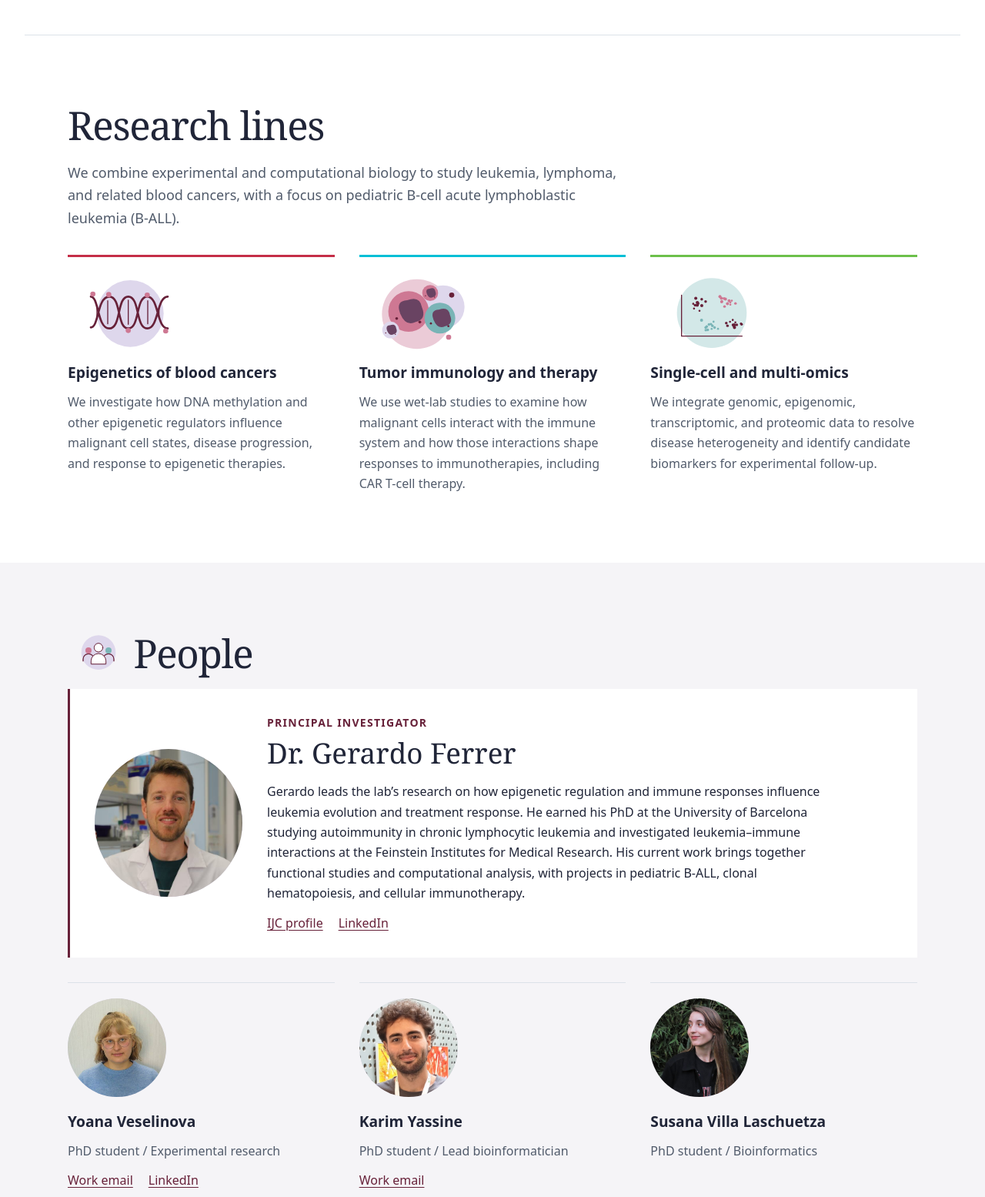
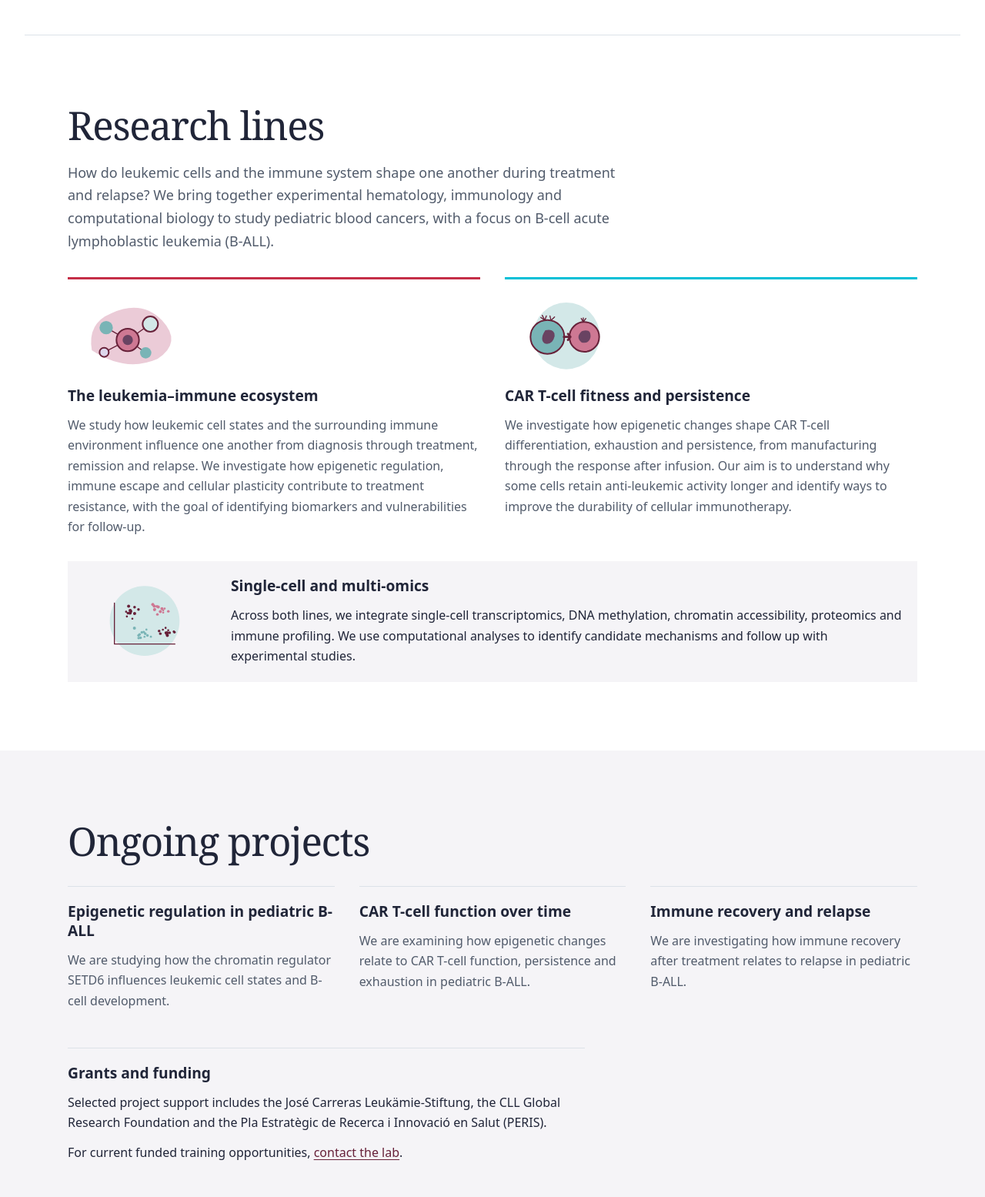
Before and after one commit to TIME-Heme/ferrer-lab, a plain HTML site: page index.html in a window 1280 px wide. Shown: the part 1245-2800 px from the top of the page at 77% size. Drawn offline with Linux system fonts and the light colour scheme.

Commit message:
Expand research, funding, biography and collaborations

```diff
--- a/index.html
+++ b/index.html
@@ -19,6 +19,7 @@
     </div>
     <nav class="wrap navigation" aria-label="Main navigation">
       <a href="#research">Research</a>
+      <a href="#projects">Projects &amp; funding</a>
       <a href="#people">People</a>
       <a href="#publications">Publications</a>
       <a href="#collaborations">Collaborations</a>
@@ -35,31 +36,15 @@
           <p class="hero-affiliation">Based at the SJD Pediatric Cancer Center Barcelona, we are part of the <a href="#collaborations">PHeM program</a>, a collaboration between IJC and SJD.</p>
         </div>
         <svg class="hero-art" viewBox="0 0 240 160" aria-hidden="true" focusable="false">
-          <circle cx="112" cy="81" r="68" class="art-wash"/>
-          <circle cx="163" cy="67" r="42" class="art-lilac"/>
-          <g transform="translate(96 76) scale(1.3666666666666667)">
-          <circle r="29" class="art-rose"/>
-          <path d="M-12 3Q-19-15-2-16Q16-23 19-6Q26 11 10 15Q-4 22-12 3Z" class="art-nucleus"/>
-          <circle cx="-17" cy="10" r="2" class="art-ink"/>
-          <circle cx="16" cy="15" r="2" class="art-ink"/></g>
-          <g transform="translate(157 89) scale(1.0333333333333334)">
-          <circle r="29" class="art-teal"/>
-          <path d="M-12 3Q-19-15-2-16Q16-23 19-6Q26 11 10 15Q-4 22-12 3Z" class="art-nucleus"/>
-          <circle cx="-17" cy="10" r="2" class="art-ink"/>
-          <circle cx="16" cy="15" r="2" class="art-ink"/></g>
-          <g transform="translate(138 40) scale(0.5333333333333333)">
-          <circle r="29" class="art-rose"/>
-          <path d="M-12 3Q-19-15-2-16Q16-23 19-6Q26 11 10 15Q-4 22-12 3Z" class="art-nucleus"/>
-          <circle cx="-17" cy="10" r="2" class="art-ink"/>
-          <circle cx="16" cy="15" r="2" class="art-ink"/></g>
-          <g transform="translate(61 112) scale(0.5666666666666667)">
-          <circle r="29" class="art-lilac"/>
-          <path d="M-12 3Q-19-15-2-16Q16-23 19-6Q26 11 10 15Q-4 22-12 3Z" class="art-nucleus"/>
-          <circle cx="-17" cy="10" r="2" class="art-ink"/>
-          <circle cx="16" cy="15" r="2" class="art-ink"/></g>
-          <circle cx="180" cy="44" r="5" class="art-ink"/>
-          <circle cx="174" cy="126" r="5" class="art-rose"/>
-        </svg>
+<circle cx="120" cy="80" r="68" class="art-wash"/>
+<path d="M64 80h112M120 36v88M82 46l76 68M82 114l76-68" class="art-detail"/>
+<circle cx="120" cy="80" r="23" class="art-paper art-outline"/>
+<path d="M114 71c18-8 24 18 6 18-10 1-16-10-6-18Z" class="art-nucleus"/>
+<circle cx="64" cy="80" r="12" class="art-rose"/><circle cx="176" cy="80" r="12" class="art-teal"/>
+<circle cx="120" cy="36" r="10" class="art-teal"/><circle cx="120" cy="124" r="10" class="art-rose"/>
+<circle cx="82" cy="46" r="9" class="art-lilac art-outline"/><circle cx="158" cy="114" r="9" class="art-lilac art-outline"/>
+<circle cx="82" cy="114" r="9" class="art-lilac art-outline"/><circle cx="158" cy="46" r="9" class="art-lilac art-outline"/>
+</svg>
       </div>
     </section>
 
@@ -92,45 +77,31 @@
     </nav>
     <section class="section wrap" id="research" aria-labelledby="research-title">
       <h2 id="research-title">Research lines</h2>
-      <p class="intro">We combine experimental and computational biology to study leukemia, lymphoma, and related blood cancers, with a focus on pediatric B-cell acute lymphoblastic leukemia (B-ALL).</p>
-      <div class="research-grid">
+      <p class="intro">How do leukemic cells and the immune system shape one another during treatment and relapse? We bring together experimental hematology, immunology and computational biology to study pediatric blood cancers, with a focus on B-cell acute lymphoblastic leukemia (B-ALL).</p>
+      <div class="research-grid research-lines">
         <article><svg class="section-art" viewBox="0 0 240 160" aria-hidden="true" focusable="false">
-          <circle cx="122" cy="80" r="65" class="art-lilac"/>
-          <path d="M45 107C61 107 57 47 81 47S95 109 118 109S132 47 155 47S173 109 195 109M45 47C61 47 57 109 81 109S95 47 118 47S132 109 155 109S173 47 195 47" class="art-line"/>
-          <circle cx="49" cy="42" r="5" class="art-rose"/>
-          <circle cx="80" cy="43" r="5" class="art-rose"/>
-          <circle cx="118" cy="113" r="5" class="art-rose"/>
-          <circle cx="155" cy="44" r="5" class="art-rose"/>
-          <circle cx="191" cy="114" r="5" class="art-rose"/>
-          <path d="M57 67v19m21-31v45m40-46v47m38-46v45m22-33v19" class="art-detail"/>
-        </svg><h3>Epigenetics of blood cancers</h3><p>We investigate how DNA methylation and other epigenetic regulators influence malignant cell states, disease progression, and response to epigenetic therapies.</p></article>
+<path d="M47 108Q38 55 85 36Q144 9 184 50Q224 93 175 125Q113 152 47 108Z" class="art-wash"/>
+<path d="M75 64l42 24 44-31m-44 31 35 25m-35-25-46 24" class="art-detail"/>
+<circle cx="117" cy="88" r="22" class="art-rose art-outline"/><circle cx="117" cy="88" r="10" class="art-nucleus"/>
+<circle cx="75" cy="64" r="13" class="art-teal"/><circle cx="161" cy="57" r="15" class="art-aqua art-outline"/>
+<circle cx="152" cy="113" r="11" class="art-teal"/><circle cx="71" cy="112" r="9" class="art-lilac art-outline"/>
+</svg>
+          <h3>The leukemia–immune ecosystem</h3>
+          <p>We study how leukemic cell states and the surrounding immune environment influence one another from diagnosis through treatment, remission and relapse. We investigate how epigenetic regulation, immune escape and cellular plasticity contribute to treatment resistance, with the goal of identifying biomarkers and vulnerabilities for follow-up.</p>
+        </article>
         <article><svg class="section-art" viewBox="0 0 240 160" aria-hidden="true" focusable="false">
-          <circle cx="112" cy="81" r="68" class="art-wash"/>
-          <circle cx="163" cy="67" r="42" class="art-lilac"/>
-          <g transform="translate(96 76) scale(1.3666666666666667)">
-          <circle r="29" class="art-rose"/>
-          <path d="M-12 3Q-19-15-2-16Q16-23 19-6Q26 11 10 15Q-4 22-12 3Z" class="art-nucleus"/>
-          <circle cx="-17" cy="10" r="2" class="art-ink"/>
-          <circle cx="16" cy="15" r="2" class="art-ink"/></g>
-          <g transform="translate(157 89) scale(1.0333333333333334)">
-          <circle r="29" class="art-teal"/>
-          <path d="M-12 3Q-19-15-2-16Q16-23 19-6Q26 11 10 15Q-4 22-12 3Z" class="art-nucleus"/>
-          <circle cx="-17" cy="10" r="2" class="art-ink"/>
-          <circle cx="16" cy="15" r="2" class="art-ink"/></g>
-          <g transform="translate(138 40) scale(0.5333333333333333)">
-          <circle r="29" class="art-rose"/>
-          <path d="M-12 3Q-19-15-2-16Q16-23 19-6Q26 11 10 15Q-4 22-12 3Z" class="art-nucleus"/>
-          <circle cx="-17" cy="10" r="2" class="art-ink"/>
-          <circle cx="16" cy="15" r="2" class="art-ink"/></g>
-          <g transform="translate(61 112) scale(0.5666666666666667)">
-          <circle r="29" class="art-lilac"/>
-          <path d="M-12 3Q-19-15-2-16Q16-23 19-6Q26 11 10 15Q-4 22-12 3Z" class="art-nucleus"/>
-          <circle cx="-17" cy="10" r="2" class="art-ink"/>
-          <circle cx="16" cy="15" r="2" class="art-ink"/></g>
-          <circle cx="180" cy="44" r="5" class="art-ink"/>
-          <circle cx="174" cy="126" r="5" class="art-rose"/>
-        </svg><h3>Tumor immunology and therapy</h3><p>We use wet-lab studies to examine how malignant cells interact with the immune system and how those interactions shape responses to immunotherapies, including CAR T-cell therapy.</p></article>
-        <article><svg class="section-art" viewBox="0 0 240 160" aria-hidden="true" focusable="false">
+<circle cx="120" cy="80" r="65" class="art-aqua"/>
+<circle cx="83" cy="82" r="33" class="art-teal art-outline"/><circle cx="155" cy="82" r="29" class="art-rose art-outline"/>
+<path d="M79 69Q98 65 97 81Q93 98 78 95Q67 87 79 69ZM150 71Q169 65 167 83Q164 96 150 93Q137 83 150 71Z" class="art-nucleus"/>
+<path d="M115 82h13m-5-6 5 6-5 6" class="art-line"/>
+<path d="M73 40l5 10m-8-6 8 6 3-9m7 0 2 9 7-7" class="art-detail"/>
+<path d="M153 45v8m-4-7 4 7 5-7" class="art-detail"/>
+</svg>
+          <h3>CAR T-cell fitness and persistence</h3>
+          <p>We investigate how epigenetic changes shape CAR T-cell differentiation, exhaustion and persistence, from manufacturing through the response after infusion. Our aim is to understand why some cells retain anti-leukemic activity longer and identify ways to improve the durability of cellular immunotherapy.</p>
+        </article>
+      </div>
+      <div class="research-methods"><svg class="section-art" viewBox="0 0 240 160" aria-hidden="true" focusable="false">
           <circle cx="120" cy="79" r="68" class="art-aqua"/>
           <path d="M61 44v80h118" class="art-detail"/>
           <circle cx="91.3" cy="63.9" r="3" class="art-ink"/>
@@ -185,26 +156,39 @@
           <circle cx="155.5" cy="96.0" r="2" class="art-ink"/>
           <circle cx="163.1" cy="104.0" r="3" class="art-ink"/>
           <circle cx="168.6" cy="101.9" r="2.6" class="art-ink"/>
-        </svg><h3>Single-cell and multi-omics</h3><p>We integrate genomic, epigenomic, transcriptomic, and proteomic data to resolve disease heterogeneity and identify candidate biomarkers for experimental follow-up.</p></article>
+        </svg>
+        <div><h3>Single-cell and multi-omics</h3>
+        <p>Across both lines, we integrate single-cell transcriptomics, DNA methylation, chromatin accessibility, proteomics and immune profiling. We use computational analyses to identify candidate mechanisms and follow up with experimental studies.</p></div>
+      </div>
+    </section>
+
+    <section class="section tinted" id="projects" aria-labelledby="projects-title">
+      <div class="wrap">
+        <h2 id="projects-title">Ongoing projects</h2>
+        <div class="people-grid">
+          <article><h3>Epigenetic regulation in pediatric B-ALL</h3><p>We are studying how the chromatin regulator SETD6 influences leukemic cell states and B-cell development.</p></article>
+          <article><h3>CAR T-cell function over time</h3><p>We are examining how epigenetic changes relate to CAR T-cell function, persistence and exhaustion in pediatric B-ALL.</p></article>
+          <article><h3>Immune recovery and relapse</h3><p>We are investigating how immune recovery after treatment relates to relapse in pediatric B-ALL.</p></article>
+        </div>
+        <div class="funding-note" id="grants">
+          <h3>Grants and funding</h3>
+          <p>Selected project support includes the José Carreras Leukämie-Stiftung, the CLL Global Research Foundation and the Pla Estratègic de Recerca i Innovació en Salut (PERIS).</p>
+          <p>For current funded training opportunities, <a href="#contact">contact the lab</a>.</p>
+        </div>
       </div>
     </section>
 
     <section class="section tinted" id="people" aria-labelledby="people-title">
       <div class="wrap">
-        <div class="people-heading"><svg class="section-art" viewBox="0 0 240 160" aria-hidden="true" focusable="false">
-          <circle cx="120" cy="80" r="67" class="art-lilac"/>
-          <path d="M60 113v-7a21 21 0 0 1 42 0v7m36 0v-7a21 21 0 0 1 42 0v7" class="art-line"/>
-          <circle cx="81" cy="72" r="12" class="art-rose"/>
-          <circle cx="159" cy="72" r="12" class="art-teal"/>
-          <path d="M91 124v-11a29 29 0 0 1 58 0v11Z" class="art-paper art-outline"/>
-          <circle cx="120" cy="61" r="17" class="art-paper art-outline"/>
-        </svg><h2 id="people-title">People</h2></div>
+        <h2 id="people-title">People</h2>
         <article class="pi">
           <div class="portrait"><img src="assets/gerardo.png" alt="Dr. Gerardo Ferrer" width="500" height="500"></div>
           <div>
           <p class="eyebrow">Principal Investigator</p>
           <h3>Dr. Gerardo Ferrer</h3>
-          <p>Gerardo leads the lab’s research on how epigenetic regulation and immune responses influence leukemia evolution and treatment response. He earned his PhD at the University of Barcelona studying autoimmunity in chronic lymphocytic leukemia and investigated leukemia–immune interactions at the Feinstein Institutes for Medical Research. His current work brings together functional studies and computational analysis, with projects in pediatric B-ALL, clonal hematopoiesis, and cellular immunotherapy.</p>
+          <p>Gerardo Ferrer leads the lab’s research on how leukemic cells and their immune environment shape disease progression and response to therapy. His work spans leukemia immunology, cancer epigenetics and translational hematology, with a focus on pediatric B-ALL and cellular immunotherapy.</p>
+          <p>He earned his PhD at the University of Barcelona, training at Hospital Clínic–IDIBAPS. His doctoral research examined how autoimmune cytopenias affect the clinical interpretation of chronic lymphocytic leukemia (CLL). At the Feinstein Institutes for Medical Research in New York, he developed a research line on tumor–immune interactions in CLL, including how myeloid-derived suppressor cells regulate T-cell function.</p>
+          <p>At the Josep Carreras Leukaemia Research Institute, he extended this work to the epigenetic regulation of immunotherapy response. His research has examined DNA methylation and immune-target expression in multiple myeloma, pediatric inflammatory disease and single-cell profiling in myeloid malignancies. He has held a Marie Skłodowska-Curie fellowship and received AECC Investigador and Miguel Servet awards. He also teaches at the University of Vic and supervises trainees in experimental and computational research.</p>
           <ul class="links"><li><a href="https://www.carrerasresearch.org/en/directory/gerardo-ferrer-980">IJC profile</a></li><li><a href="https://www.linkedin.com/in/gerardo-ferrer-15371115/">LinkedIn</a></li></ul>
           </div>
         </article>
@@ -214,7 +198,7 @@
           <article><div class="portrait"><img src="assets/karim.png" alt="Karim Yassine" width="436" height="356"></div><h3>Karim Yassine</h3><p>PhD student / Lead bioinformatician</p><a href="mailto:kyassine@carrerasresearch.org">Work email</a></article>
           <article><div class="portrait"><img src="assets/susana.jpeg" alt="Susana Villa Laschuetza" width="1077" height="851"></div><h3>Susana Villa Laschuetza</h3><p>PhD student / Bioinformatics</p></article>
         </div>
-        <div class="alumni"><h3>Alumni</h3><p><strong>Laia López García</strong> · Former Master’s student · <a href="https://es.linkedin.com/in/laialopezgarcia01">LinkedIn</a></p></div>
+        <div class="alumni"><h3>Alumni</h3><p><strong>Laia López García</strong> · Former bachelor’s thesis student (TFG) · <a href="https://es.linkedin.com/in/laialopezgarcia01">LinkedIn</a></p></div>
       </div>
     </section>
 
@@ -237,15 +221,23 @@
         <h2 id="collaborations-title">Collaborations</h2>
         <p class="intro">Our lab is part of the Pediatric Hematological Malignancies (PHeM) program, a collaboration between the Josep Carreras Leukaemia Research Institute (IJC) and Hospital Sant Joan de Déu Barcelona (SJD). We work with colleagues across the program, IJC, and the SJD Pediatric Cancer Center Barcelona.</p>
         <div class="people-grid collaborator-grid">
-          <article><h3>Dr. Aleix Noguera-Castells</h3><p>Postdoctoral collaborator</p></article>
+          <article><h3>Dr. Aleix Noguera-Castells</h3><p>Postdoctoral collaborator in cancer epigenetics and single-cell studies.</p></article>
           <article><h3>Prof. Wolfgang Wagner</h3><p>Director, Institute for Stem Cell Biology, RWTH Aachen University Medical School. His research spans epigenetic regulation in blood cell development, aging, and malignant transformation.</p><a href="https://www.ukaachen.de/en/clinics-institutes/division-of-stem-cell-biology/institute/division-of-stem-cell-biology-and-cellular-engineering/team/biography-of-prof-wolfgang-wagner-md-phd-1/">RWTH Aachen profile</a></article>
         </div>
-        <h3 class="institutions-title">Institutions and organizations</h3>
+        <h3 class="institutions-title">Institutions and research networks</h3>
         <ul class="institution-grid">
           <li><a href="https://www.sjdhospitalbarcelona.org/en"><img src="assets/sjd.svg" alt="Hospital Sant Joan de Déu Barcelona" width="174" height="28"></a></li>
           <li><a href="https://www.carrerasresearch.org/en/"><img src="assets/ijc.svg" alt="Josep Carreras Leukaemia Research Institute" width="593" height="139"></a></li>
-          <li><a href="https://research.google/"><img src="assets/google.png" alt="Google" width="544" height="184"></a></li>
           <li><a href="https://web.ub.edu/en/"><img src="assets/ub.png" alt="Universitat de Barcelona" width="962" height="224"></a></li>
+          <li><img src="assets/igtp.png" alt="Germans Trias i Pujol Research Institute" loading="lazy"></li>
+          <li><img src="assets/rwth.png" alt="University Hospital RWTH Aachen" loading="lazy"></li>
+          <li><img src="assets/reallnet.png" alt="ReALLNet" loading="lazy"></li>
+          <li><img src="assets/ciberonc.png" alt="CIBERONC" loading="lazy"></li>
+          <li><img src="assets/ico.png" alt="Institut Català d’Oncologia" loading="lazy"></li>
+          <li><img src="assets/clinic.png" alt="Hospital Clínic Barcelona" loading="lazy"></li>
+          <li><img src="assets/vall-hebron.png" alt="Vall d’Hebron" loading="lazy"></li>
+          <li><img src="assets/la-paz.png" alt="Hospital Universitario La Paz" loading="lazy"></li>
+          <li><img src="assets/12-octubre.png" alt="Hospital Universitario 12 de Octubre" loading="lazy"></li>
         </ul>
       </div>
     </section>
--- a/styles.css
+++ b/styles.css
@@ -131,9 +131,6 @@ h1 em { display: block; color: var(--burgundy); }
 .art-detail { fill: none; stroke-width: 2; }
 .art-outline { stroke-width: 3; }
 .research-grid .section-art { max-width: var(--research-art-size); margin-bottom: var(--space-sm); }
-.people-heading { display: flex; align-items: center; gap: var(--space-xs); margin-bottom: var(--space-md); }
-.people-heading .section-art { width: 5rem; }
-.people-heading h2 { margin: 0; }
 
 .research-grid, .people-grid { display: grid; grid-template-columns: repeat(3, minmax(0, 1fr)); gap: var(--space-lg); margin-top: var(--space-lg); }
 .research-grid article { border-top: var(--accent-width) solid var(--sjd-red); padding-top: var(--space-md); }
@@ -234,3 +231,36 @@ h1 em { display: block; color: var(--burgundy); }
   .institutions a:last-child img { width: min(var(--logo-sjd), 40vw); }
   .publications li { grid-template-columns: 3.2rem minmax(0, 1fr); }
 }
+
+.research-lines { grid-template-columns: repeat(2, minmax(0, 1fr)); }
+.research-methods {
+  display: grid;
+  grid-template-columns: minmax(0, var(--research-art-size)) minmax(0, 1fr);
+  align-items: center;
+  gap: var(--space-lg);
+  padding: var(--space-md);
+  margin-top: var(--space-lg);
+  background: var(--surface);
+}
+.funding-note {
+  margin-top: var(--space-xl);
+  max-width: 42rem;
+  border-top: var(--border) solid var(--line);
+  padding-top: var(--space-md);
+}
+.funding-note p + p, .pi h3 ~ p + p { margin-top: var(--space-sm); }
+.pi { align-items: start; }
+.pi h3 ~ p { max-width: 44rem; }
+.institution-grid li {
+  display: grid;
+  place-items: center;
+  min-height: 5.5rem;
+  padding: var(--space-sm);
+  background: var(--paper);
+}
+.institution-grid a { padding: 0; min-height: 0; }
+
+@media (max-width: 42rem) {
+  .research-lines, .research-methods { grid-template-columns: minmax(0, 1fr); }
+  .research-methods .section-art { max-width: var(--research-art-size); }
+}
```
